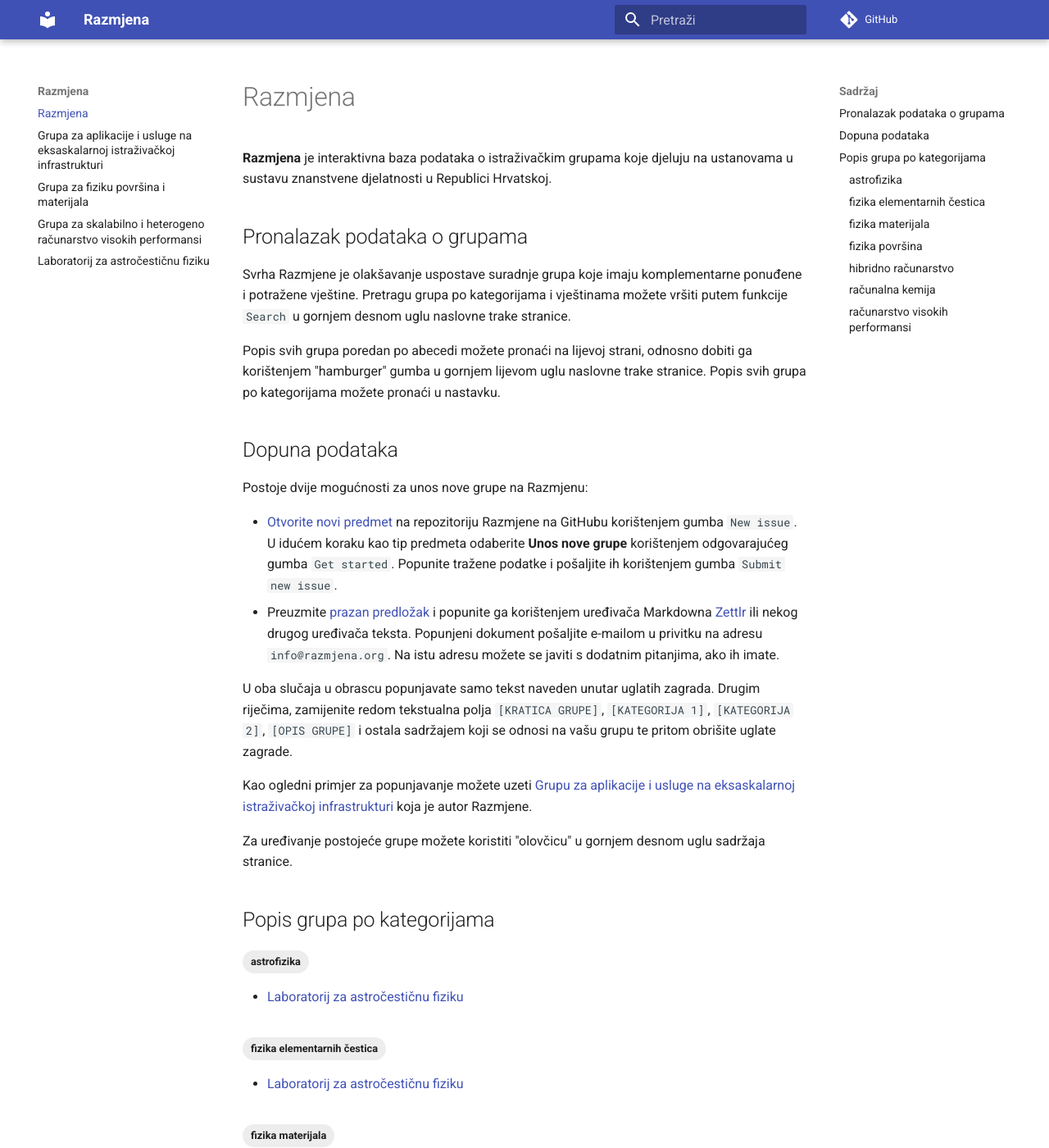
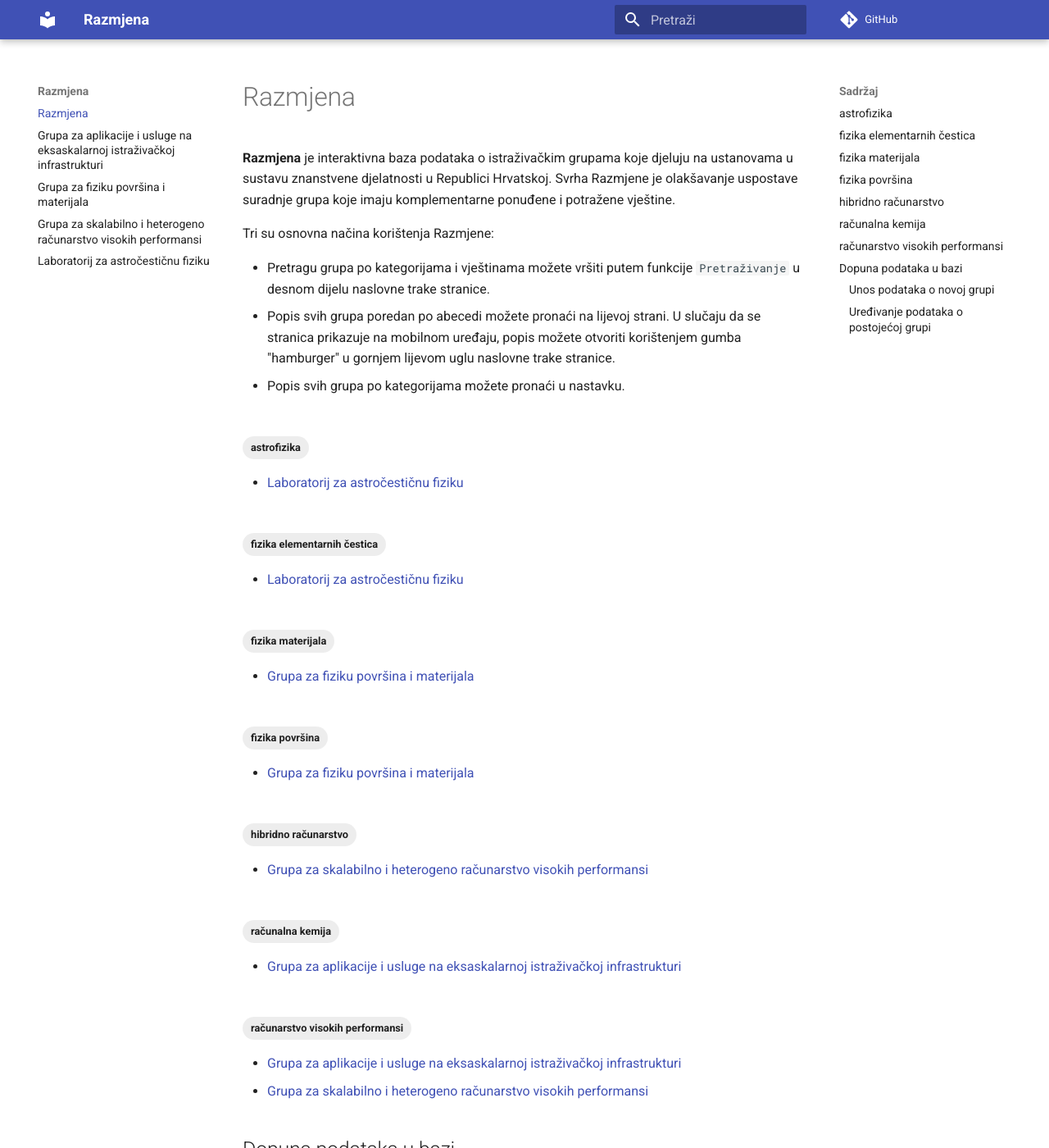
Before and after one commit to razmjena/razmjena.github.io, an MkDocs documentation site: the page built from docs/index.md, in a window 1280 px wide and 1400 px high. Shown: the whole window at 82% size. Built offline with MkDocs 1.6.1 and Material for MkDocs 9.7.7, drawn with Linux system fonts in a browser that asks for light colours; comment, search, counter and statistics services are not loaded; some of the changed text lies outside the part shown.

Commit message:
Reorganized front page

```diff
--- a/docs/index.md
+++ b/docs/index.md
@@ -1,26 +1,28 @@
 # Razmjena
 
-**Razmjena** je interaktivna baza podataka o istraživačkim grupama koje djeluju na ustanovama u sustavu znanstvene djelatnosti u Republici Hrvatskoj.
+**Razmjena** je interaktivna baza podataka o istraživačkim grupama koje djeluju na ustanovama u sustavu znanstvene djelatnosti u Republici Hrvatskoj. Svrha Razmjene je olakšavanje uspostave suradnje grupa koje imaju komplementarne ponuđene i potražene vještine.
 
-## Pronalazak podataka o grupama
+Tri su osnovna načina korištenja Razmjene:
 
-Svrha Razmjene je olakšavanje uspostave suradnje grupa koje imaju komplementarne ponuđene i potražene vještine. Pretragu grupa po kategorijama i vještinama možete vršiti putem funkcije `Search` u gornjem desnom uglu naslovne trake stranice.
+- Pretragu grupa po kategorijama i vještinama možete vršiti putem funkcije `Pretraživanje` u desnom dijelu naslovne trake stranice.
+- Popis svih grupa poredan po abecedi možete pronaći na lijevoj strani. U slučaju da se stranica prikazuje na mobilnom uređaju, popis možete otvoriti korištenjem gumba "hamburger" u gornjem lijevom uglu naslovne trake stranice.
+- Popis svih grupa po kategorijama možete pronaći u nastavku.
 
-Popis svih grupa poredan po abecedi možete pronaći na lijevoj strani, odnosno dobiti ga korištenjem "hamburger" gumba u gornjem lijevom uglu naslovne trake stranice. Popis svih grupa po kategorijama možete pronaći u nastavku.
+[TAGS]
 
-## Dopuna podataka
+## Dopuna podataka u bazi
 
-Postoje dvije mogućnosti za unos nove grupe na Razmjenu:
+Kao ogledni primjer popunjenih podataka o grupi možete uzeti [Grupu za aplikacije i usluge na eksaskalarnoj istraživačkoj infrastrukturi](gaseri.md) koja je autor Razmjene.
+
+### Unos podataka o novoj grupi
+
+Postoje dvije mogućnosti za unos podataka o novoj grupi na Razmjenu:
 
 - [Otvorite novi predmet](https://github.com/razmjena/razmjena/issues) na repozitoriju Razmjene na GitHubu korištenjem gumba `New issue`. U idućem koraku kao tip predmeta odaberite **Unos nove grupe** korištenjem odgovarajućeg gumba `Get started`. Popunite tražene podatke i pošaljite ih korištenjem gumba `Submit new issue`.
 - Preuzmite [prazan predložak](https://raw.githubusercontent.com/razmjena/razmjena/main/.github/ISSUE_TEMPLATE/novi-unos.md) i popunite ga korištenjem uređivača Markdowna [Zettlr](https://www.zettlr.com/) ili nekog drugog uređivača teksta. Popunjeni dokument pošaljite e-mailom u privitku na adresu `info@razmjena.org`. Na istu adresu možete se javiti s dodatnim pitanjima, ako ih imate.
 
 U oba slučaja u obrascu popunjavate samo tekst naveden unutar uglatih zagrada. Drugim riječima, zamijenite redom tekstualna polja `[KRATICA GRUPE]`, `[KATEGORIJA 1]`, `[KATEGORIJA 2]`, `[OPIS GRUPE]` i ostala sadržajem koji se odnosi na vašu grupu te pritom obrišite uglate zagrade.
 
-Kao ogledni primjer za popunjavanje možete uzeti [Grupu za aplikacije i usluge na eksaskalarnoj istraživačkoj infrastrukturi](gaseri.md) koja je autor Razmjene.
+### Uređivanje podataka o postojećoj grupi
 
-Za uređivanje postojeće grupe možete koristiti "olovčicu" u gornjem desnom uglu sadržaja stranice.
-
-## Popis grupa po kategorijama
-
-[TAGS]
+Za uređivanje podataka o postojećoj grupi možete koristiti "olovčicu" u gornjem desnom uglu sadržaja stranice.
```
